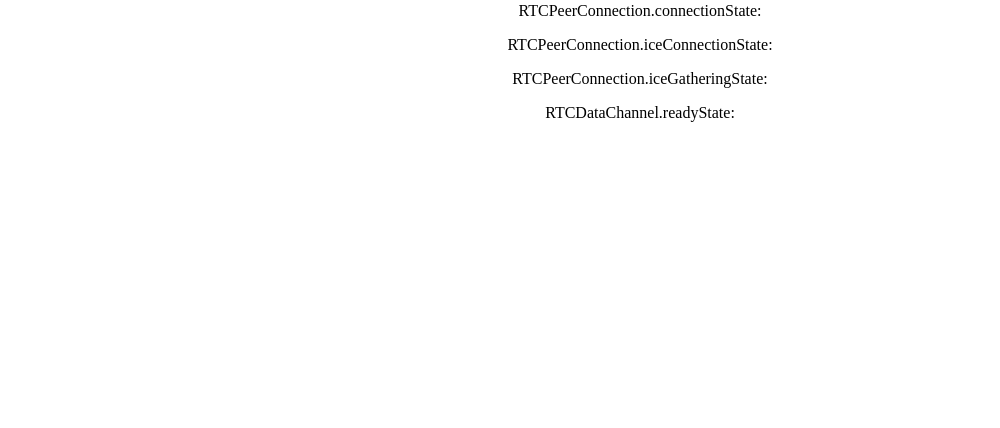
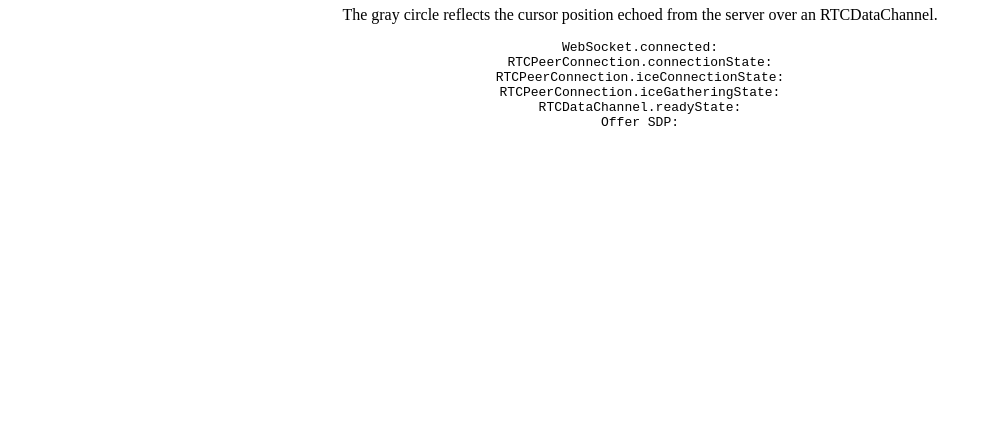
Before and after one commit to rivet-gg/example-typescript-webrtc-direct, a website built with webpack: page client/index.html in a window 1280 px wide. Shown: the part 372-800 px from the top of the page, without its empty margins (0-1000 px from the left). Built offline with nearby package versions, Linux system fonts and the light colour scheme; files whose address does not match are found by name.

Commit message:
Make the RTC socket do something

```diff
--- a/client/Client.ts
+++ b/client/Client.ts
@@ -107,7 +107,9 @@ export class Client {
 	}
 
 	private async _onOffer(offer: any) {
-		console.log("Received offer", sdpTransform.parse(offer.sdp));
+		let sdp = sdpTransform.parse(offer.sdp);
+		console.log("Received offer", sdp);
+		document.getElementById("offer-sdp").innerText = JSON.stringify(sdp);
 
 		await this.peer.setRemoteDescription(new RTCSessionDescription(offer));
 
--- a/client/index.html
+++ b/client/index.html
@@ -34,17 +34,25 @@
 
 				text-align: center;
 			}
+
+			.codeblock {
+				font-family: monospace;
+			}
 		</style>
 	</head>
 	<body>
 		<div id="info">
 			<div>
-				<p>The gray circle reflects the cursor position echoed from the server over a RTCDataChannel.</p>
-				<p>WebSocket.connected: <span id="ws-connected"></span></p>
-				<p>RTCPeerConnection.connectionState: <span id="peer-connection-state"></span></p>
-				<p>RTCPeerConnection.iceConnectionState: <span id="ice-connection-state"></span></p>
-				<p>RTCPeerConnection.iceGatheringState: <span id="ice-gathering-state"></span></p>
-				<p>RTCDataChannel.readyState: <span id="dc-ready-state"></span></p>
+				<h1>WebRTC Direct DataChannel Demo</h1>
+				<p>The gray circle reflects the cursor position echoed from the server over an RTCDataChannel.</p>
+				<div class="codeblock">
+					<div>WebSocket.connected: <span class="status" id="ws-connected"></span></div>
+					<div>RTCPeerConnection.connectionState: <span id="peer-connection-state"></span></div>
+					<div>RTCPeerConnection.iceConnectionState: <span id="ice-connection-state"></span></div>
+					<div>RTCPeerConnection.iceGatheringState: <span id="ice-gathering-state"></span></div>
+					<div>RTCDataChannel.readyState: <span id="dc-ready-state"></span></div>
+					<div>Offer SDP:<br/><span id="offer-sdp"></span></div>
+				</div>
 			</div>
 		</div>
 		<div id="canvas">
```
